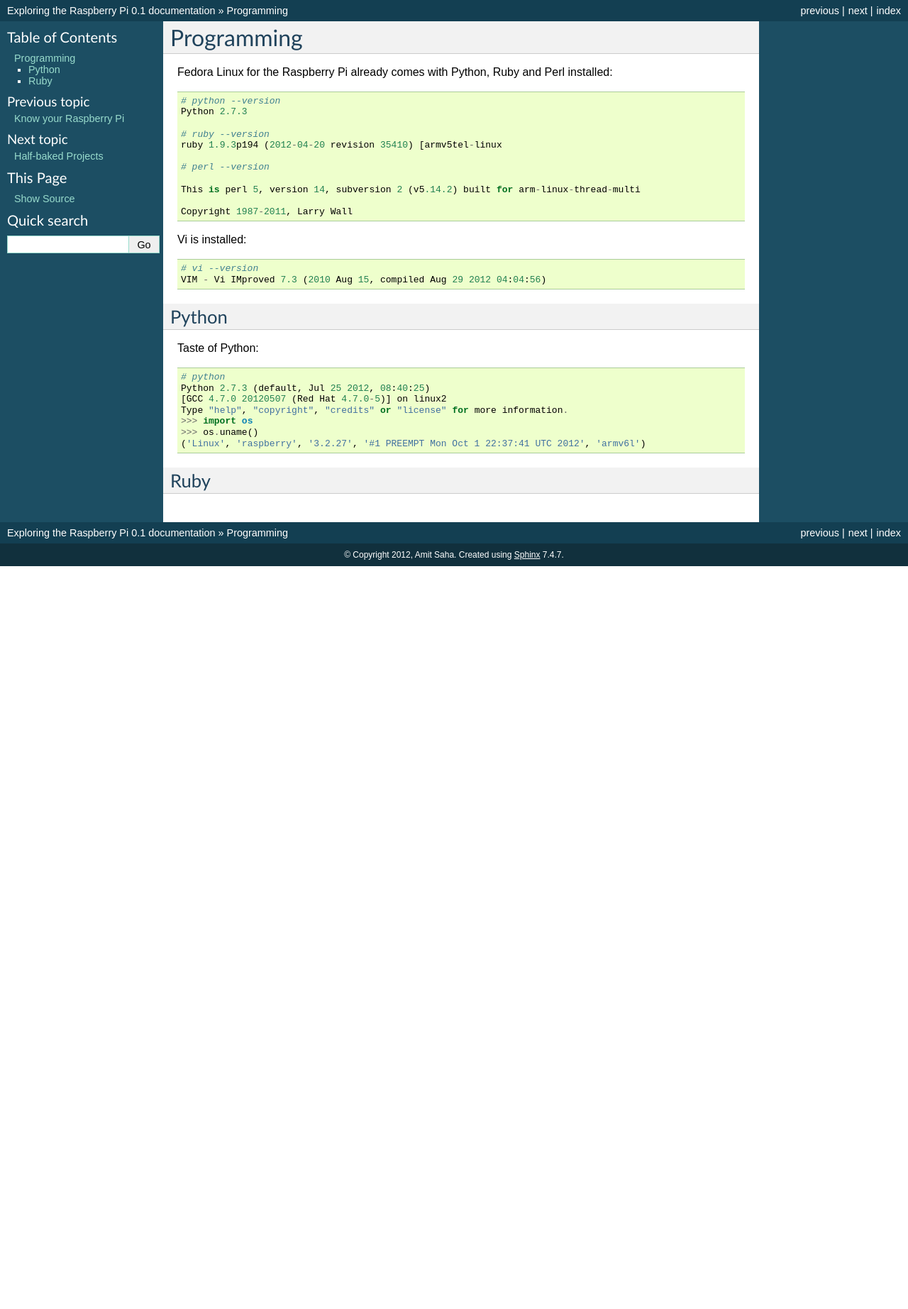
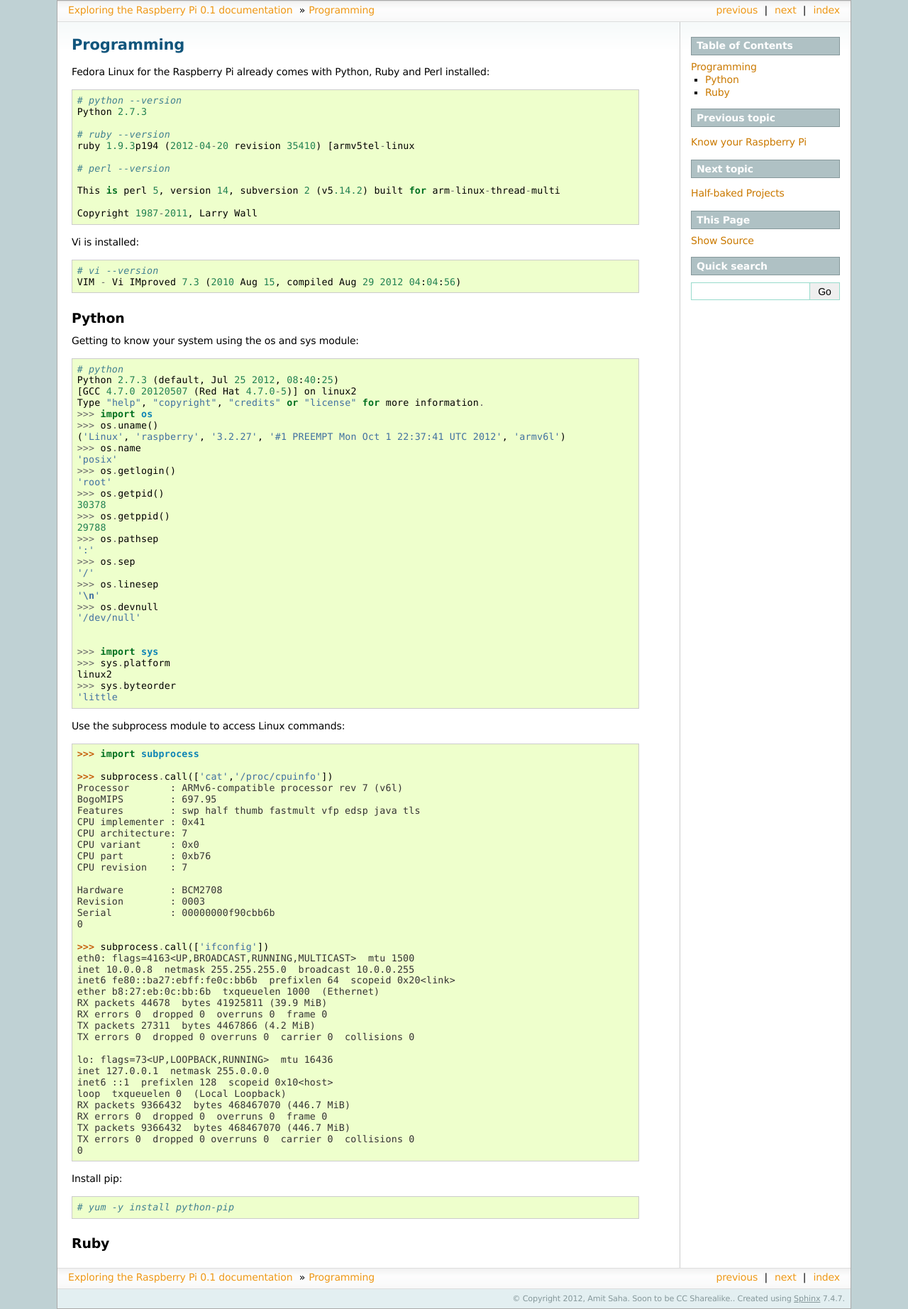
Before and after one commit to amitsaha/raspi-guide, a Sphinx documentation site: the page built from doc/programming.rst, in a window 1280 px wide. Shown: the whole page at 71% size. Built offline with Sphinx 7.4.7, drawn with Linux system fonts in a browser that asks for light colours; before the commit the page ends 900 px from its top, so only the background shows below that.

Commit message:
more updates. new theme

```diff
--- a/doc/conf.py
+++ b/doc/conf.py
@@ -41,7 +41,7 @@ master_doc = 'index'
 
 # General information about the project.
 project = u'Exploring the Raspberry Pi'
-copyright = u'2012, Amit Saha'
+copyright = u'2012, Amit Saha. Soon to be CC Sharealike.'
 
 # The version info for the project you're documenting, acts as replacement for
 # |version| and |release|, also used in various other places throughout the
@@ -91,7 +91,7 @@ pygments_style = 'sphinx'
 
 # The theme to use for HTML and HTML Help pages.  See the documentation for
 # a list of builtin themes.
-html_theme = 'default'
+html_theme = 'sphinxdoc'
 
 # Theme options are theme-specific and customize the look and feel of a theme
 # further.  For a list of options available for each theme, see the
--- a/doc/programming.rst
+++ b/doc/programming.rst
@@ -22,7 +22,8 @@ Vi is installed::
 
 Python
 ------
-Taste of Python::
+
+Getting to know your system using the os and sys module::
 
     # python
     Python 2.7.3 (default, Jul 25 2012, 08:40:25)
@@ -31,6 +32,73 @@ Taste of Python::
     >>> import os
     >>> os.uname()
     ('Linux', 'raspberry', '3.2.27', '#1 PREEMPT Mon Oct 1 22:37:41 UTC 2012', 'armv6l')
+    >>> os.name
+    'posix'
+    >>> os.getlogin()
+    'root'
+    >>> os.getpid()
+    30378
+    >>> os.getppid()
+    29788
+    >>> os.pathsep
+    ':'
+    >>> os.sep
+    '/'
+    >>> os.linesep
+    '\n'
+    >>> os.devnull
+    '/dev/null'
+
+
+    >>> import sys
+    >>> sys.platform
+    linux2
+    >>> sys.byteorder
+    'little
+
+Use the subprocess module to access Linux commands::
+
+    >>> import subprocess
+
+    >>> subprocess.call(['cat','/proc/cpuinfo'])
+    Processor       : ARMv6-compatible processor rev 7 (v6l)
+    BogoMIPS        : 697.95
+    Features        : swp half thumb fastmult vfp edsp java tls
+    CPU implementer : 0x41
+    CPU architecture: 7
+    CPU variant     : 0x0
+    CPU part        : 0xb76
+    CPU revision    : 7
+
+    Hardware        : BCM2708
+    Revision        : 0003
+    Serial          : 00000000f90cbb6b
+    0
+
+    >>> subprocess.call(['ifconfig'])
+    eth0: flags=4163<UP,BROADCAST,RUNNING,MULTICAST>  mtu 1500
+    inet 10.0.0.8  netmask 255.255.255.0  broadcast 10.0.0.255
+    inet6 fe80::ba27:ebff:fe0c:bb6b  prefixlen 64  scopeid 0x20<link>
+    ether b8:27:eb:0c:bb:6b  txqueuelen 1000  (Ethernet)
+    RX packets 44678  bytes 41925811 (39.9 MiB)
+    RX errors 0  dropped 0  overruns 0  frame 0
+    TX packets 27311  bytes 4467866 (4.2 MiB)
+    TX errors 0  dropped 0 overruns 0  carrier 0  collisions 0
+
+    lo: flags=73<UP,LOOPBACK,RUNNING>  mtu 16436
+    inet 127.0.0.1  netmask 255.0.0.0
+    inet6 ::1  prefixlen 128  scopeid 0x10<host>
+    loop  txqueuelen 0  (Local Loopback)
+    RX packets 9366432  bytes 468467070 (446.7 MiB)
+    RX errors 0  dropped 0  overruns 0  frame 0
+    TX packets 9366432  bytes 468467070 (446.7 MiB)
+    TX errors 0  dropped 0 overruns 0  carrier 0  collisions 0
+    0
+
+
+Install pip::
+
+    # yum -y install python-pip
 
 Ruby
 ----
```
Also changed, not shown: doc/system.rst (+11 -0 lines).
